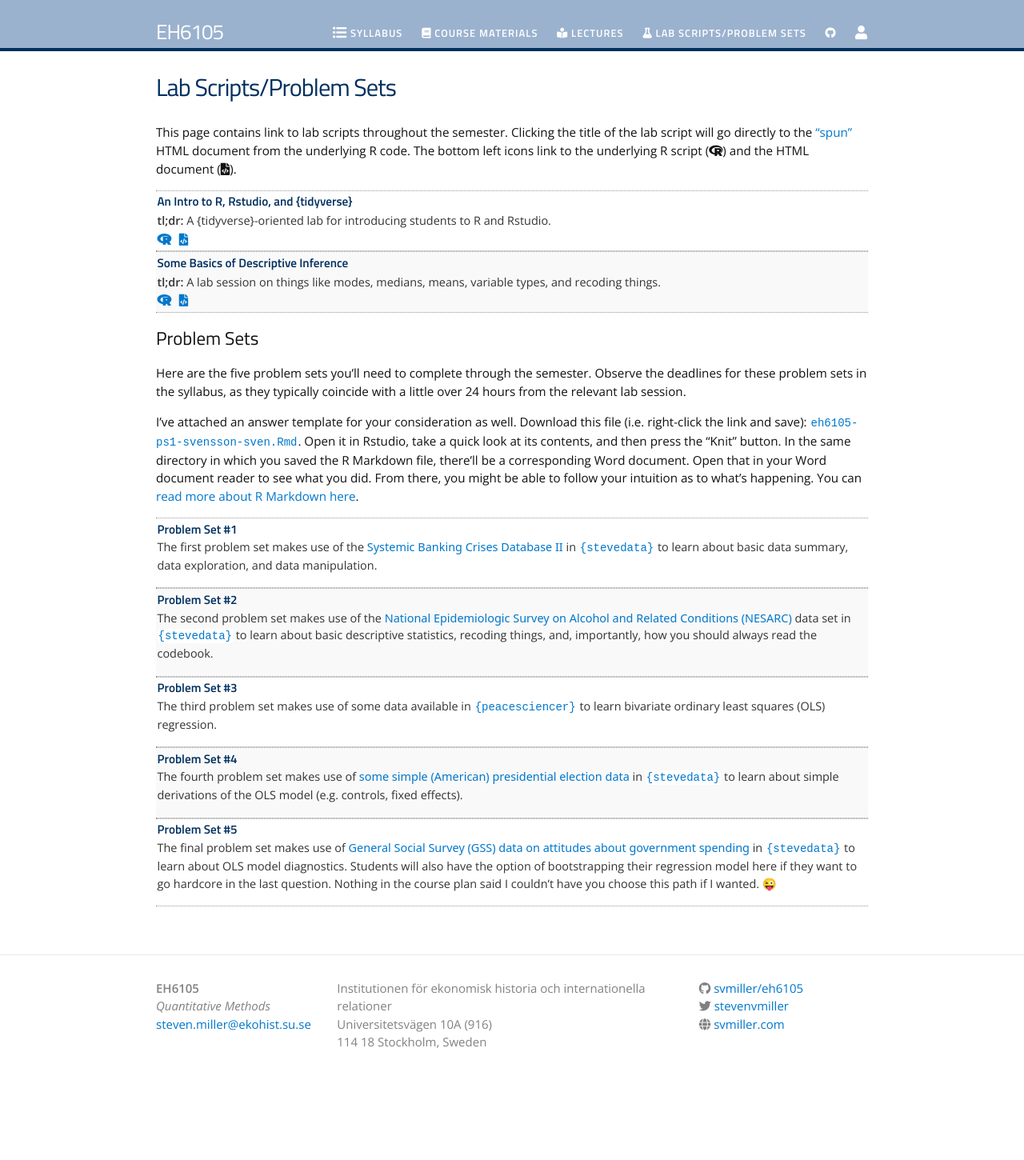
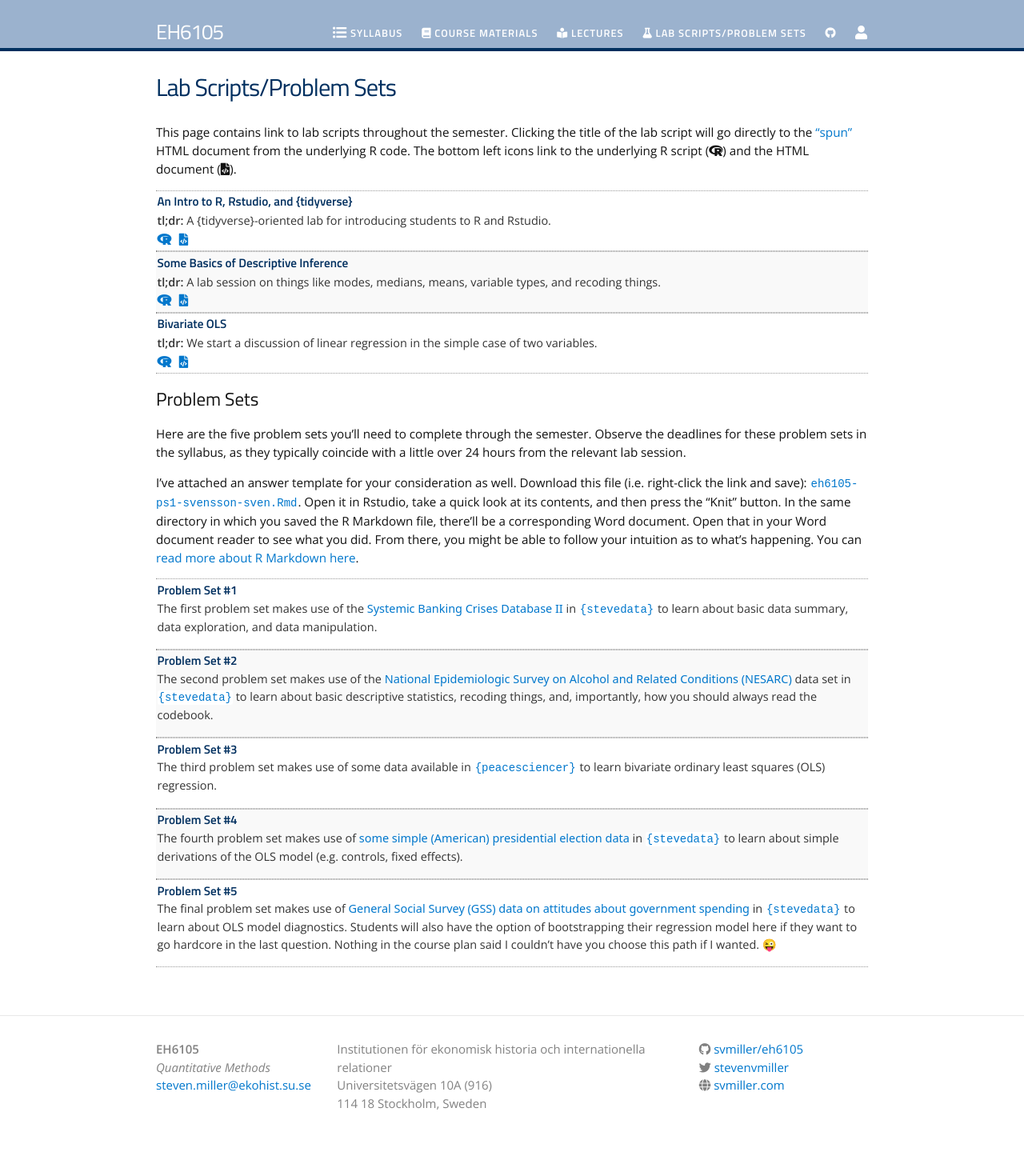
Before and after one commit to svmiller/eh6105, a Jekyll site: the page built from lab-scripts.md, in a window 1280 px wide. Shown: the whole page at 80% size. Built offline with Jekyll 4.4.1, drawn with Linux system fonts in a browser that asks for light colours; nearby versions of some CDN libraries; before the commit the page ends 1374 px from its top, so only the background shows below that.

Commit message:
dsafdsada

```diff
--- a/_data/labscripts.yml
+++ b/_data/labscripts.yml
@@ -5,6 +5,10 @@
 - title: "Some Basics of Descriptive Inference"
   filename: descriptive-inference
   tldr: "A lab session on things like modes, medians, means, variable types, and recoding things."
+
+- title: "Bivariate OLS"
+  filename: bivariate-ols
+  tldr: "We start a discussion of linear regression in the simple case of two variables."
 
 # - title: "Associational and Inferential Techniques"
 #   filename: association-lab
```
